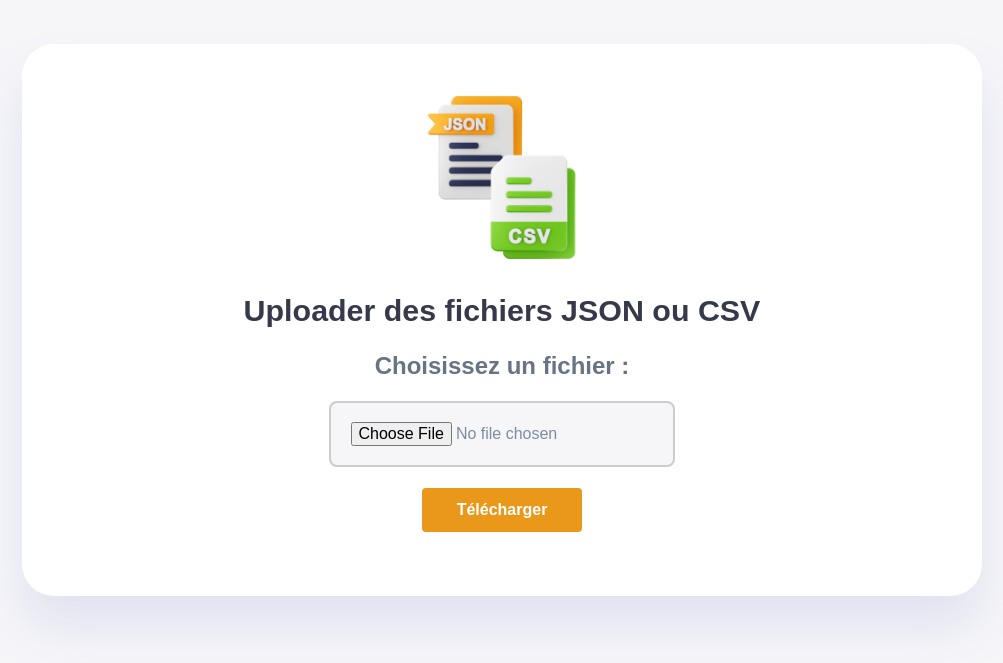
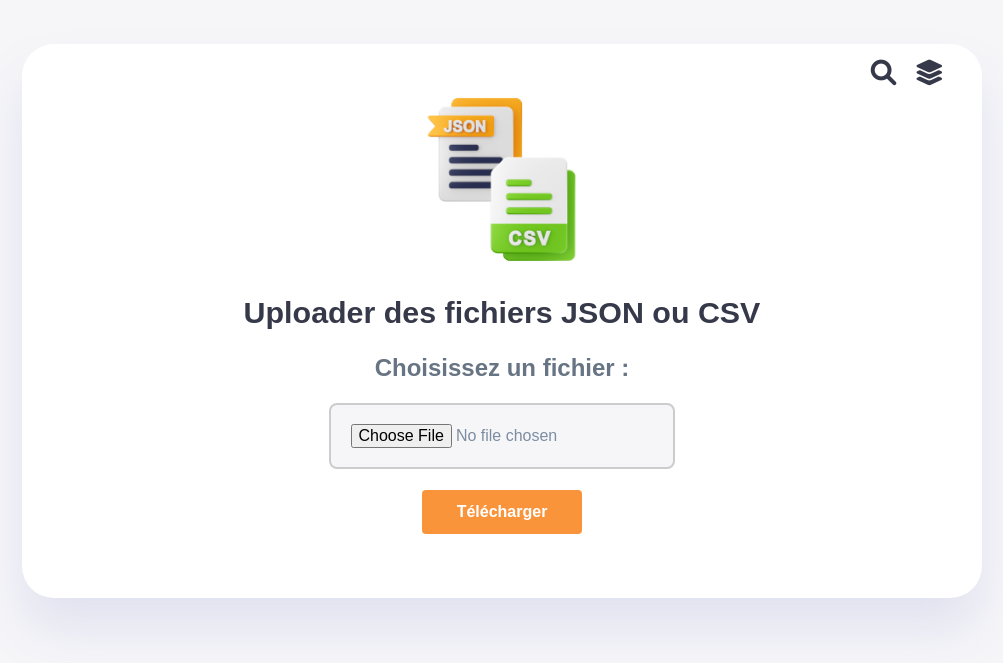
Before and after one commit to MaissaDaas/BigData_ELK, a Flask app: page / in a window 1280 px wide. Shown: the top 663 px of the page, without its empty margins (138-1141 px from the left). Run offline with Flask 3, Linux system fonts and the light colour scheme.

Commit message:
dashboard desgin

```diff
--- a/flask_app/app.py
+++ b/flask_app/app.py
@@ -2,16 +2,21 @@
 import os
 import json
 import csv
+import requests
+# import requests  # Don't forget to import requests
 
 app = Flask(__name__)
 
 LOGS_DIR = os.path.join(os.path.dirname(
     os.path.abspath(__file__)), '..', 'logstash', 'logs')
 
-# Vérifier que le dossier 'logs' existe
 if not os.path.exists(LOGS_DIR):
     os.makedirs(LOGS_DIR)
 
+# Define Kibana URL and visualization ID
+KIBANA_URL = "https://organic-barnacle-v7447rjg7rwcpr9w-5601.app.github.dev"
+#/  # URL complète de votre instance Kibana
+VISUALIZATION_ID = "a2cbb630-b0ea-11ef-bffc-c7786914d8da"
 
 @app.route('/')
 def index():
@@ -33,7 +38,6 @@
         filename = os.path.join(LOGS_DIR, file.filename)
         file.save(filename)
 
-        # Vérifier Si le fichier est un JSON ou CSV
         try:
             if filename.endswith('.json'):
                 process_json(filename)
@@ -46,29 +50,13 @@
 
     return redirect(url_for('index', error_message="Fichier non autorisé, uniquement JSON ou CSV."))
 
-# Vérifier si le fichier est un JSON ou un CSV
+@app.route('/dashboard')
+def show_visualization():
+    return render_template('dashboard.html')
 
-
-def allowed_file(filename):
-    return filename.endswith('.json') or filename.endswith('.csv')
-
-# Traiter le fichier JSON
-
-
-def process_json(filename):
-    with open(filename, 'r') as file:
-        data = json.load(file)
-        print(f"Fichier JSON traité: {filename}")
-
-# Traiter le fichier CSV
-
-
-def process_csv(filename):
-    with open(filename, 'r') as file:
-        reader = csv.reader(file)
-        for row in reader:
-            print(f"Ligne CSV: {row}")
-
+@app.route('/search')
+def show_search():
+    return render_template('search.html')
 
 if __name__ == '__main__':
     app.run(debug=True)
--- a/flask_app/static/style.css
+++ b/flask_app/static/style.css
@@ -16,6 +16,7 @@
     box-shadow: 0 2rem 3rem rgba(132, 139, 200, 0.18);
     transition: all .3s ease;
     width: 55rem;
+    padding-top: 1rem;
 }
 
 h1 {
@@ -68,7 +69,7 @@
 }
 
 button {
-    background-color: #ea9819;
+    background-color: #f9943b;
     color: white;
     width: 10rem;
     padding: .8rem 1rem;
@@ -91,3 +92,61 @@
     border-radius: 5px;
     margin-bottom: 15px;
 }
+
+.icon-container {
+    display: flex;
+    align-items: end;
+    justify-content: flex-end;
+    text-align: flex-end;
+    gap: 20px;
+}
+
+.icon-container a {
+    text-decoration: none;
+    color: #363949;
+}
+
+.icon-container i,
+.icon-container .material-icons {
+    font-size: 1.6rem;
+}
+
+.icon-container a:hover {
+    color: #77c92a;
+}
+
+.dashboard_container {
+    display: flex;
+    flex-direction: column;
+    align-items: center;
+    gap: 20px;
+    width: 80rem;
+}
+
+.header_dashboard {
+    display: flex;
+    align-items: center;
+    justify-content: space-between;
+    position: relative;
+    width: 100%;
+}
+
+.header_dashboard h1 {
+    flex: 1;
+    text-align: center;
+    margin: 0;
+}
+
+.header_dashboard a {
+    display: flex;
+    align-items: center;
+}
+
+.header_dashboard img {
+    width: 3.3rem;
+    height: 2.5rem;
+}
+
+iframe {
+    border: none;
+}
--- a/flask_app/templates/index.html
+++ b/flask_app/templates/index.html
@@ -7,10 +7,22 @@
     <link rel="icon" href="{{ url_for('static', filename='csvjson-img.png') }}" type="image/x-icon">
     <title>Upload de Fichiers</title>
     <link rel="stylesheet" href="{{ url_for('static', filename='style.css') }}">
+    <link href="https://cdnjs.cloudflare.com/ajax/libs/font-awesome/6.0.0-beta3/css/all.min.css" rel="stylesheet">
+    <link href="https://fonts.googleapis.com/icon?family=Material+Icons" rel="stylesheet">
+
 </head>
 
 <body>
     <div class="upload">
+        <div class="icon-container">
+            <a href="/search" title="Search">
+                <i class="fas fa-search"></i>
+            </a>
+            <a href="/dashboard" title="Dashboard">
+                <i class="fas fa-layer-group"></i>
+            </a>
+        </div>
+
         <img src="{{ url_for('static', filename='csvjson-img.png') }}" alt="">
         <h1>Uploader des fichiers JSON ou CSV</h1>
 
```
Also changed, not shown: flask_app/templates/dashboard.html (added, +32 -0 lines), flask_app/templates/search.html (added, +30 -0 lines), flask_app/static/fleche.png (added).
